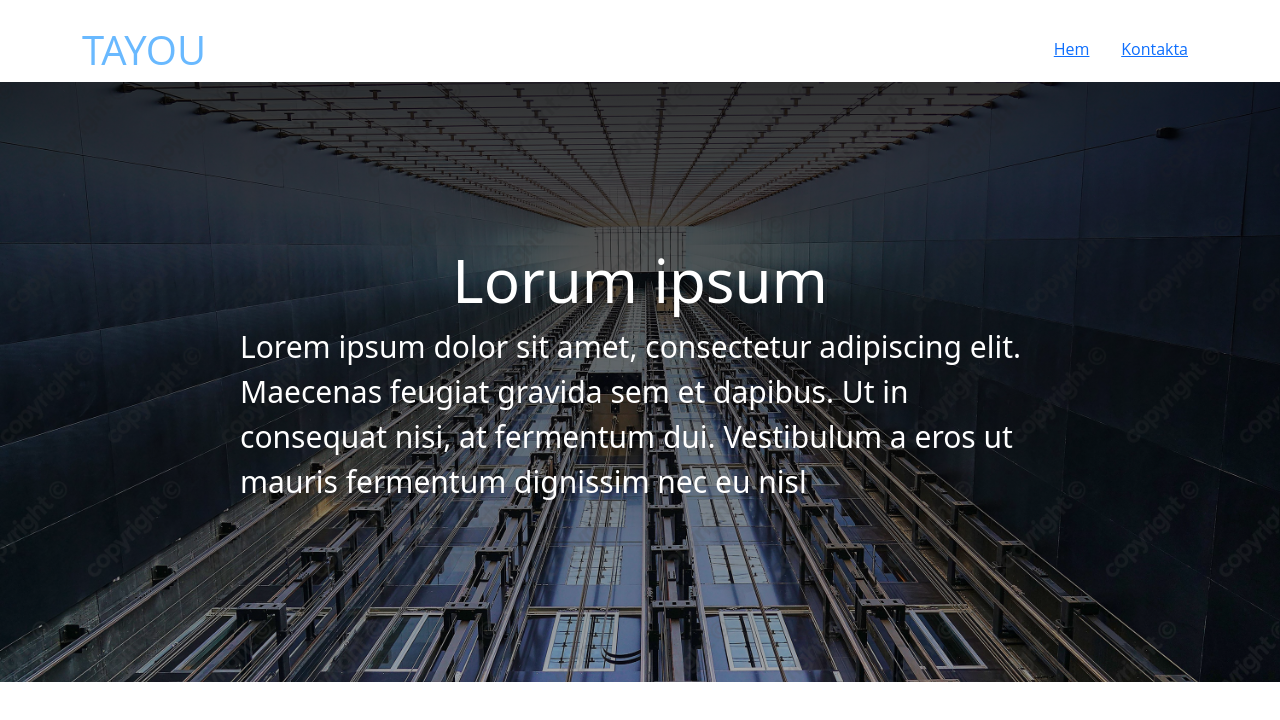
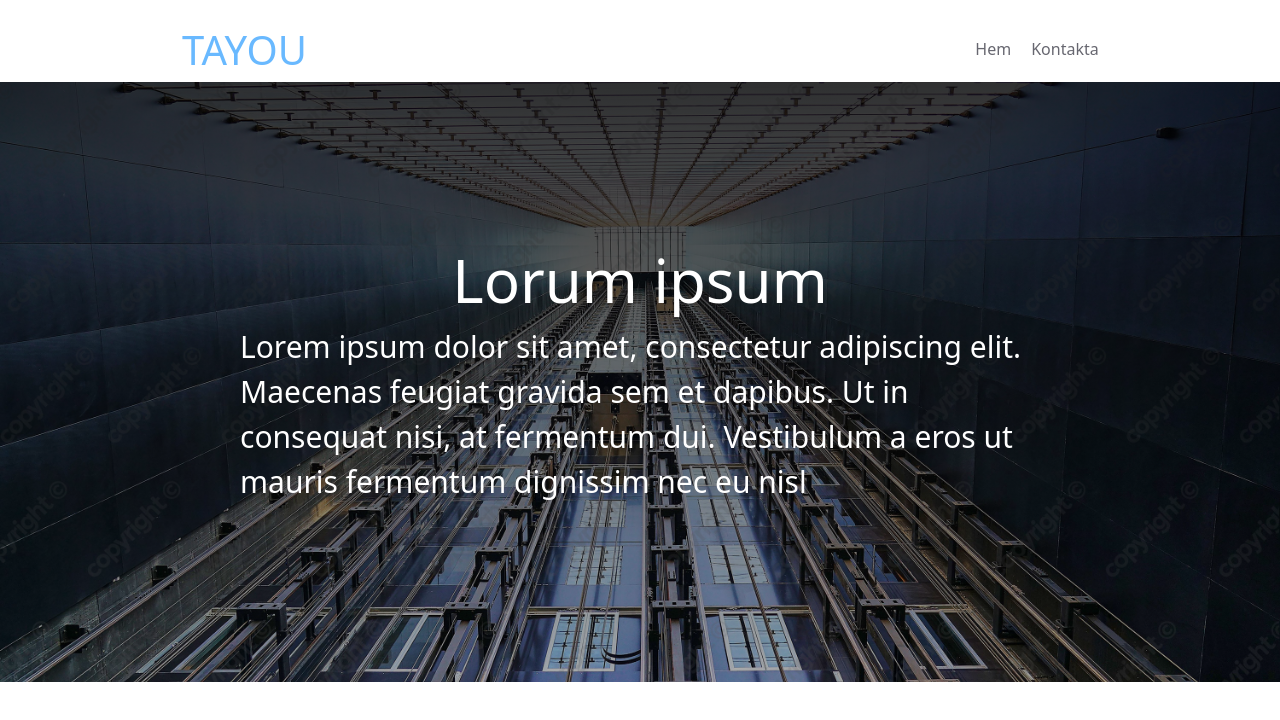
Before and after one commit to patrikyo/tayou, a React (Create React App) app: page / in a window 1280 px wide. Shown: the top 720 px of the page. Built offline with nearby package versions, Linux system fonts and the light colour scheme.

Commit message:
Improves styling and name convention for component

```diff
--- a/src/header/Header.css
+++ b/src/header/Header.css
@@ -1,15 +1,14 @@
-.container {
+#header-container {
     max-width: 940px;
 }
 
 h1 {
     color: #69b9ff;
-    font-family: 'Open Sans', sans-serif;
     font-weight: 300;
     padding-top: 10px;
 }
 
-.navigation-links {
+.header-navigation-links {
 	list-style:none;
     display: flex;
     height: 100%;
@@ -20,21 +19,20 @@
 }
 
 
-li {
+.header-navigation-links  li {
     flex: 1;
 }
 
-li:hover {
+.header-navigation-links  li:hover {
     color: #2e9dff;
 }
 
-a {
+.header-navigation-links a {
     text-align: center;
     color: #676770;
     display: block;
     text-decoration: none;
     padding: 10px;
     font-size: 16px;
-    font-family: 'Open Sans', sans-serif;
 
 }
--- a/src/header/Header.js
+++ b/src/header/Header.js
@@ -1,13 +1,13 @@
 import "./Header.css";
 function Header() {
   return (
-    <div class="container pt-3">
+    <div id="header-container" class="container pt-3">
       <div class="row">
         <div class="col-10">
           <h1>TAYOU</h1>
         </div>
         <nav class="col-2">
-          <ul class="navigation-links">
+          <ul class="header-navigation-links">
             <li>
               <a href="www.google.se">Hem</a>
             </li>
```
